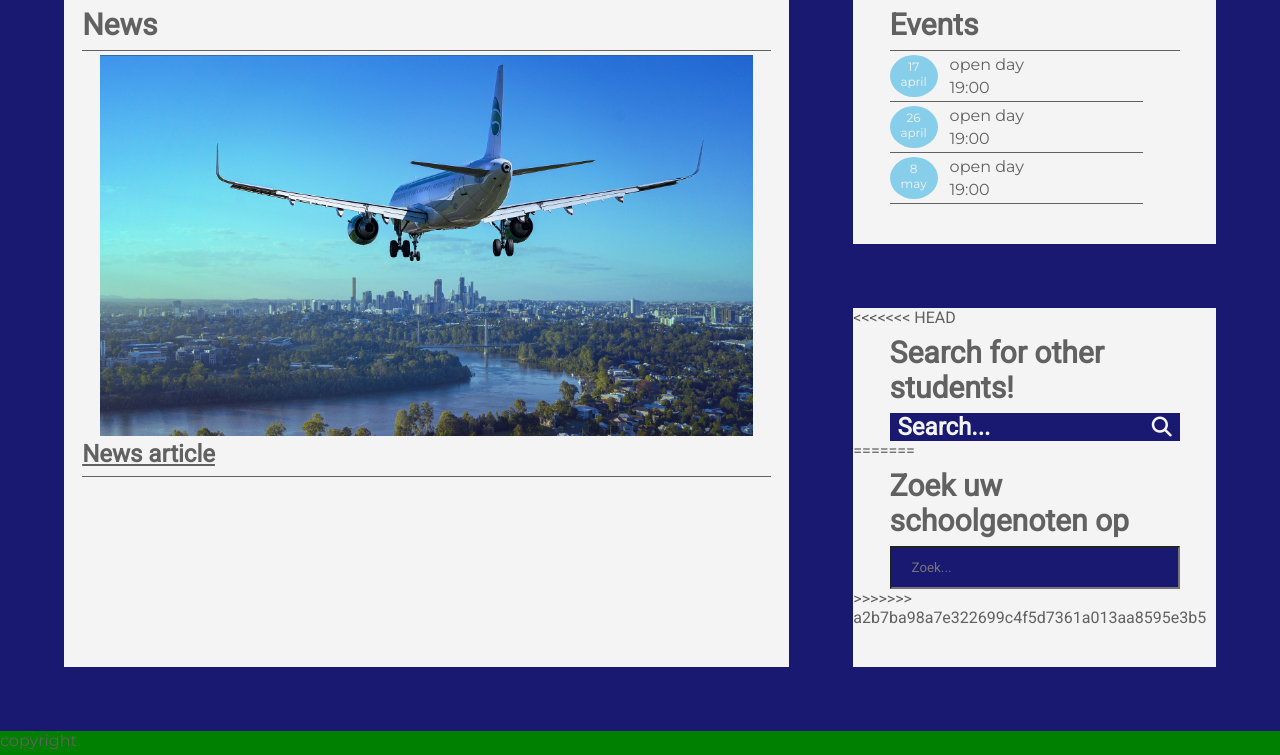
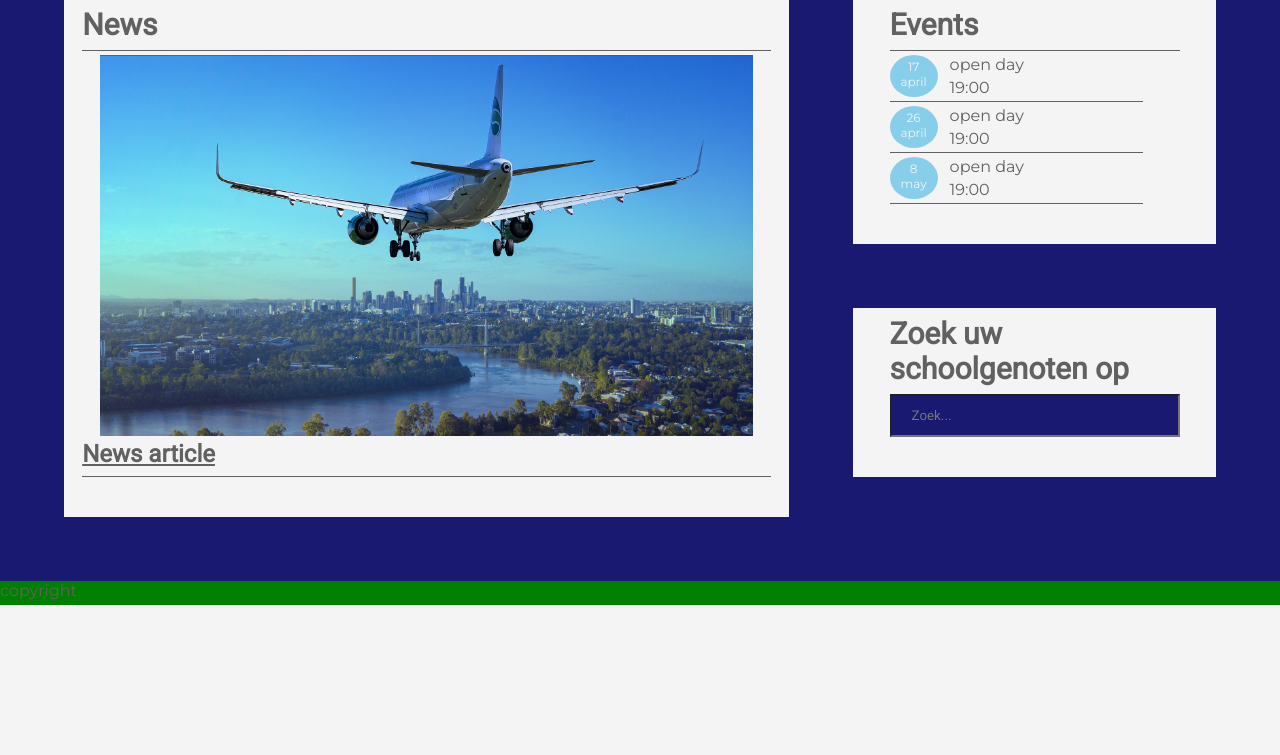
Before and after one commit to StendenRepo/Emmen-air, a PHP site: page /home.php?language=eng in a window 1280 px wide. Shown: the part 1068-1823 px from the top of the page. After the commit the page ends 1673 px from the top, so only its background shows below. Run offline with PHP 8.4, Linux system fonts and the light colour scheme; some libraries are stand-ins or nearby versions.

Commit message:
Forgot 1 merge conflict

```diff
--- a/public/home.php
+++ b/public/home.php
@@ -103,15 +103,6 @@
           </div>
         </div>
         <div class="number">
-<<<<<<< HEAD
-          <div class="number-header">
-            <h2><?php echo $home["search-students-title"]; ?></h2>
-          </div>
-          <div class="number-search">
-            <h2><?php echo $home["search-students-searchbar-text"]; ?></h2>
-            <i class="fas fa-search"></i>
-          </div>
-=======
           <form action="vliegroutes.php" method="POST">
             <div class="number-header">
               <h2>Zoek uw schoolgenoten op</h2>
@@ -121,7 +112,6 @@
                 placeholder="Zoek..." />
             </div>
           </form>
->>>>>>> a2b7ba98a7e322699c4f5d7361a013aa8595e3b5
         </div>
       </div>
     </main>
```
